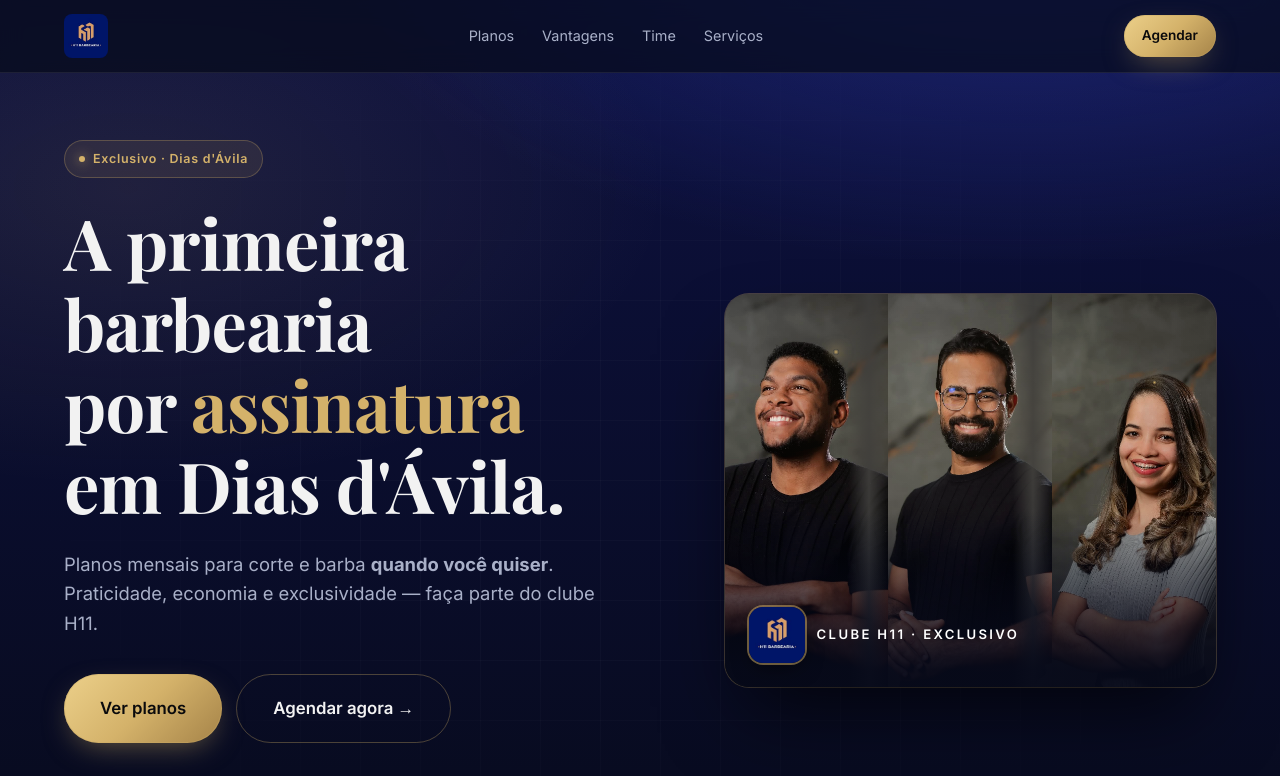
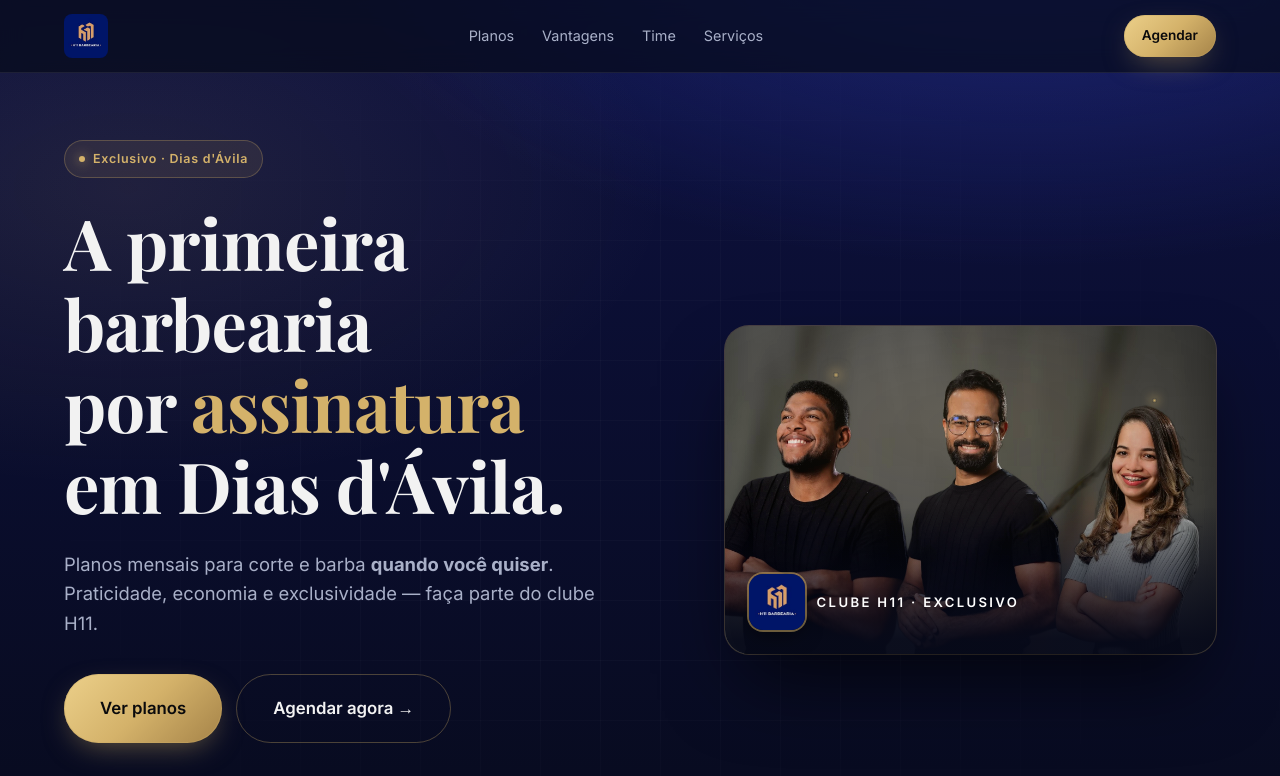
Before and after one commit to doni010520/h11-barbearia, a plain HTML site: page index.html in a window 1280 px wide. Shown: the top 776 px of the page. Drawn offline with nearby package versions, Linux system fonts and the light colour scheme.

Commit message:
Hero: real group photo composite (rembg + shared marble bg)

```diff
--- a/index.html
+++ b/index.html
@@ -136,30 +136,17 @@
 
   .hero-visual{position:relative}
   .hero-frame{
-    position:relative;aspect-ratio:5/4;border-radius:24px;overflow:hidden;
+    position:relative;aspect-ratio:3/2;border-radius:24px;overflow:hidden;
     background:#3a3a3a;
     box-shadow:0 40px 80px -20px rgba(0,0,0,.7),0 0 0 1px rgba(212,178,106,.3);
   }
-  .team-row{position:absolute;inset:0;display:flex;align-items:stretch}
-  .team-row .tm{flex:1;position:relative;overflow:hidden}
-  .team-row .tm img{
-    width:100%;height:100%;object-fit:cover;object-position:center 20%;
-    display:block;filter:contrast(1.05) saturate(1.05);
-  }
-  /* Feather the seams so all 3 blend into one shot */
-  .team-row .tm:nth-child(1) img{object-position:60% 20%}
-  .team-row .tm:nth-child(2) img{object-position:center 20%}
-  .team-row .tm:nth-child(3) img{object-position:40% 20%}
-  .team-row .tm:not(:last-child)::after{
-    content:"";position:absolute;top:0;bottom:0;right:-1px;width:40px;
-    background:linear-gradient(90deg,transparent,rgba(58,58,58,.9),transparent);
-    pointer-events:none;z-index:2;
-  }
+  .team-shot{position:absolute;inset:0}
+  .team-shot img{width:100%;height:100%;object-fit:cover;display:block;filter:contrast(1.05) saturate(1.05)}
   /* Warm color grade over the whole shot */
   .hero-frame::before{
     content:"";position:absolute;inset:0;z-index:3;pointer-events:none;
     background:
-      radial-gradient(ellipse 90% 60% at 50% 30%, rgba(212,178,106,.08), transparent 70%),
+      radial-gradient(ellipse 90% 60% at 50% 30%, rgba(212,178,106,.10), transparent 70%),
       linear-gradient(180deg, transparent 55%, rgba(7,10,26,.35) 100%);
   }
   /* Golden sparkle accents */
@@ -408,10 +395,8 @@
     </div>
     <div class="hero-visual">
       <div class="hero-frame">
-        <div class="team-row">
-          <div class="tm"><img src="assets/team-2.jpg" alt="Miguel"></div>
-          <div class="tm"><img src="assets/team-1.jpg" alt="Bruno"></div>
-          <div class="tm"><img src="assets/team-3.jpg" alt="Elisângela"></div>
+        <div class="team-shot">
+          <img src="assets/team-hero.jpg" alt="Time H11 — Miguel, Bruno e Elisângela">
         </div>
         <span class="sparkle s1"></span>
         <span class="sparkle s2"></span>
```
Also changed, not shown: assets/team-hero.jpg (added).
